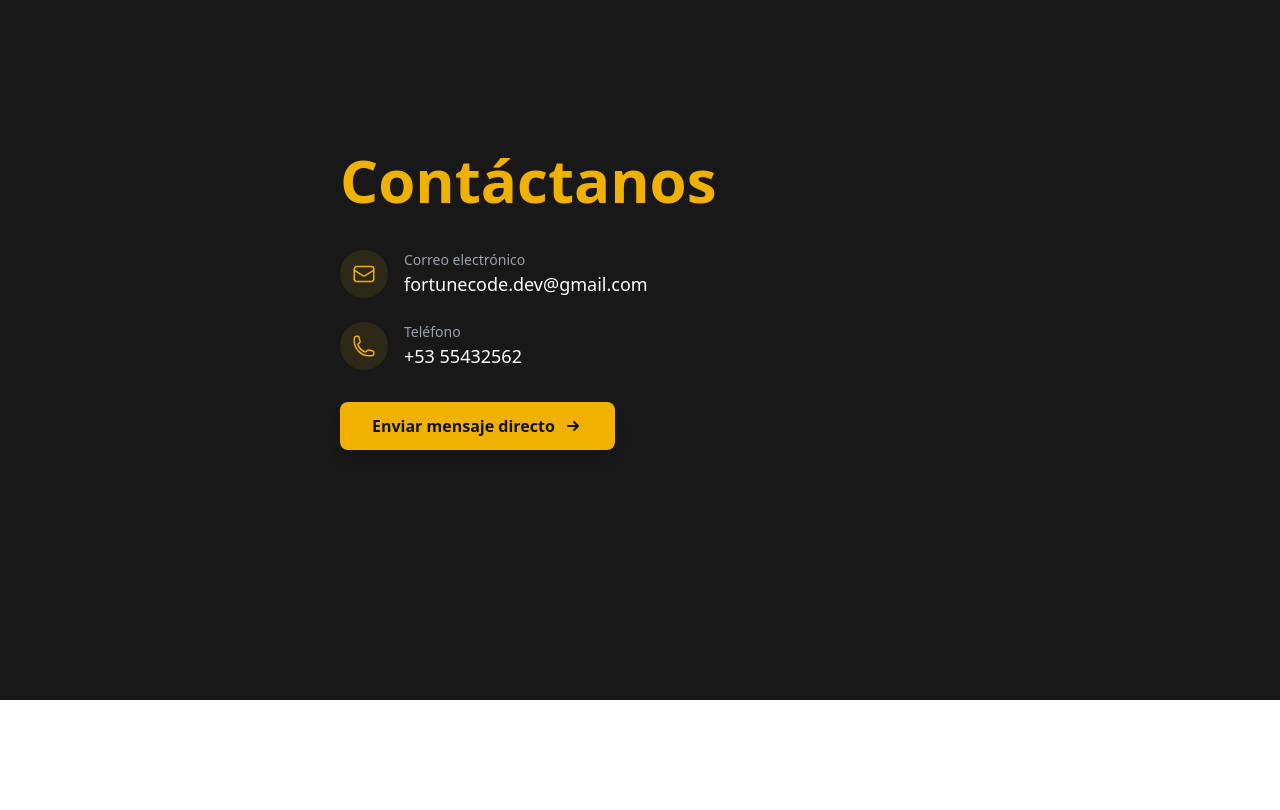
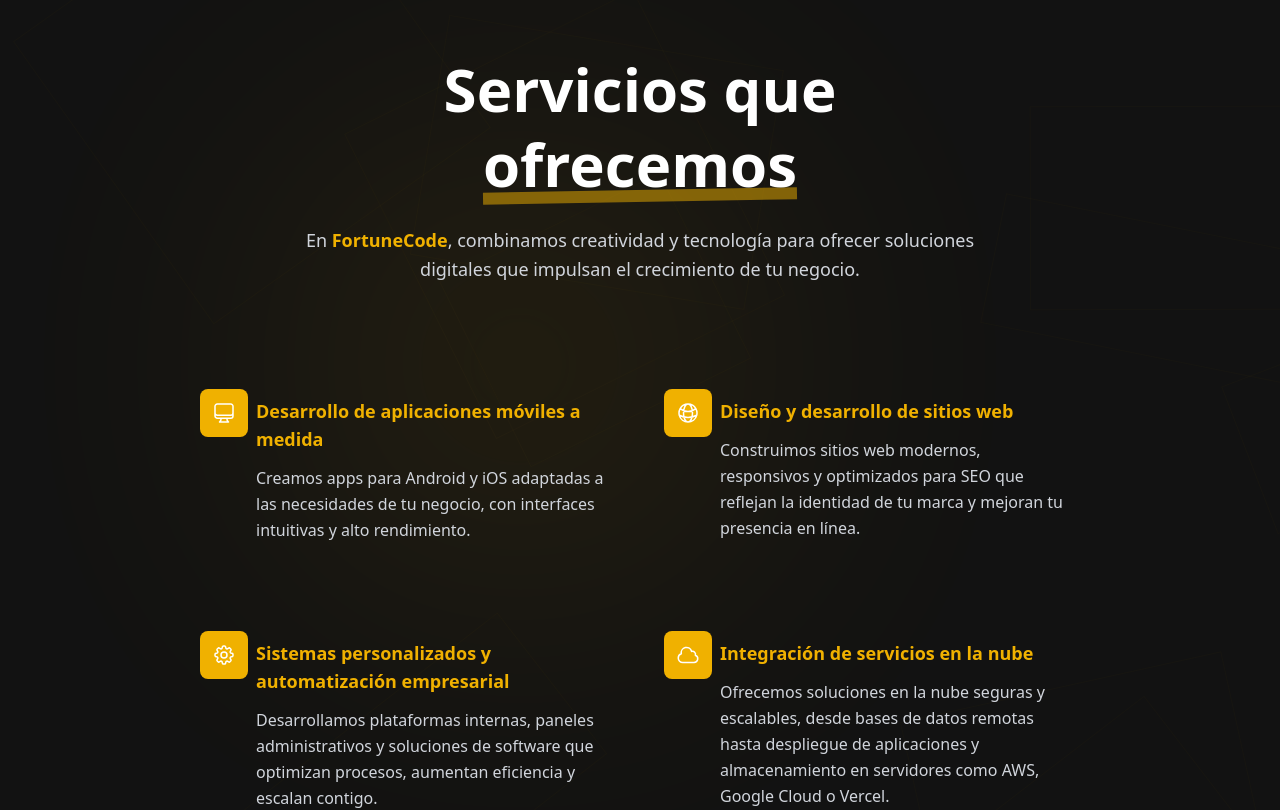
Before and after one commit to fortunecode-dev/portfolio, a React (Vite) app: page / in a window 1280 px wide. Shown: the part 900-1710 px from the top of the page. Before the commit the page ends 1600 px from the top, so only its background shows below. Built offline with nearby package versions, Linux system fonts and the light colour scheme.

Commit message:
Arreglo Services

```diff
--- a/src/App.jsx
+++ b/src/App.jsx
@@ -1,15 +1,16 @@
 import NavBar from "./components/navbar";
 import Hero from "./components/hero";
 import About from "./components/about";
+import Services from "./components/services"
 function App() {
 
   return <div>
       <NavBar />
       <Hero />
+      <Services />
       <About />
 
-      {/* <Services />
-      <Mision />
+      {/* <Mision />
       <Cta />
       <Footer /> */}
     </div>;
--- a/src/components/about.jsx
+++ b/src/components/about.jsx
@@ -6,7 +6,7 @@ import { EnvelopeIcon, PhoneIcon } from '@heroicons/react/24/outline';
 
 export default function About() {
   return (
-<div id='about' className="flex lg:flex-row flex-col justify-center items-center gap-20 bg-[#181818] px-10 py-20 lg:py-32 min-h-screen">
+<div id='contact' className="flex lg:flex-row flex-col justify-center items-center gap-20 bg-[#181818] px-10 py-20 lg:py-32 min-h-screen">
 
   <div className="flex flex-col items-start gap-10 lg:w-1/2">
     <div>
--- a/src/components/hero.jsx
+++ b/src/components/hero.jsx
@@ -19,7 +19,7 @@ export default function Hero() {
 
   const handleAllowScroll = () => {
     setAllowScroll(true);
-    const nextSection = document.querySelector('#about');
+    const nextSection = document.querySelector('#services');
     if (nextSection) {
       nextSection.scrollIntoView({ behavior: 'smooth' });
     }
@@ -29,6 +29,7 @@ export default function Hero() {
     <main className="relative flex flex-col justify-center items-center bg-[#121212] w-full min-h-screen overflow-hidden">
       {/* Animated Grid Background */}
       <div className="z-0 absolute inset-0 overflow-hidden">
+
         <div className="absolute inset-0 opacity-20">
           {Array.from({ length: 20 }).map((_, i) => (
             <motion.div
@@ -112,6 +113,8 @@ export default function Hero() {
 
       {/* Content */}
       <section className="z-10 relative flex flex-col justify-center items-center mx-auto px-6 w-full max-w-6xl text-center">
+        {/* <div className='mb-20 border-1 border-yellow-300 w-1/2'></div>
+        <div style={{clipPath: "polygon(30% 0, 70% 0, 100% 100%, 0% 100%)"}} className='bg-yellow-500/20 w-full h-150'></div> */}
         <motion.div
           initial={{ opacity: 0, y: 20 }}
           animate={{ opacity: 1, y: 0 }}
@@ -168,7 +171,7 @@ export default function Hero() {
                 onClick={handleAllowScroll}
                 className="z-10 relative flex items-center bg-[#f0b100] group-hover:bg-[#f0b100]/90 shadow-lg hover:shadow-xl px-8 py-4 rounded-xl font-medium text-[#121212] text-lg hover:scale-105 transition-all duration-300 transform"
               >
-                Contáctenos
+                Conocer más
                 <ChevronDoubleDownIcon className="ml-3 w-6 h-6 animate-bounce" />
               </button>
               <motion.div
--- a/src/components/navbar.jsx
+++ b/src/components/navbar.jsx
@@ -30,39 +30,39 @@ export default function NavBar() {
 
   return (
     <header className={`fixed inset-x-0 top-0 z-50 transition-all duration-300 ${scrolled ? 'bg-[#121212]/90 backdrop-blur-md py-2 shadow-lg' : 'bg-transparent py-4'}`}>
-      <nav className="mx-auto flex max-w-7xl items-center justify-between px-6 lg:px-8">
+      <nav className="flex justify-between items-center mx-auto px-6 lg:px-8 max-w-7xl">
         {/* Logo */}
         <div className="flex lg:flex-1">
-          <a href="#" className="-m-1.5 p-1.5 flex items-center">
-            <img src={Logo} alt="logo" className="h-10 w-auto" />
-            <span className="ml-3 text-2xl font-bold text-white">
+          <a href="#" className="flex items-center -m-1.5 p-1.5">
+            <img src={Logo} alt="logo" className="w-auto h-10" />
+            <span className="ml-3 font-bold text-white text-2xl">
               Fortune<span className="text-[#f0b100]">Code</span>
             </span>
           </a>
         </div>
 
         {/* Mobile menu button */}
-        <div className="flex lg:hidden">
+        <div className="lg:hidden flex">
           <button
             type="button"
-            className="-m-2.5 inline-flex items-center justify-center rounded-md p-2.5 text-gray-400 hover:text-[#f0b100]"
+            className="inline-flex justify-center items-center -m-2.5 p-2.5 rounded-md text-gray-400 hover:text-[#f0b100]"
             onClick={() => setMobileMenuOpen(true)}
           >
             <span className="sr-only">Open main menu</span>
-            <Bars3Icon className="h-8 w-8" aria-hidden="true" />
+            <Bars3Icon className="w-8 h-8" aria-hidden="true" />
           </button>
         </div>
 
         {/* Desktop navigation */}
-        <div className="hidden lg:flex lg:gap-x-12 lg:items-center">
+        <div className="hidden lg:flex lg:items-center lg:gap-x-12">
           {navigation.map((item) => (
             <a
               key={item.name}
               href={item.href}
-              className="text-sm font-semibold leading-6 text-gray-300 hover:text-[#f0b100] transition-colors duration-200 relative group"
+              className="group relative font-semibold text-gray-300 hover:text-[#f0b100] text-sm leading-6 transition-colors duration-200"
             >
               {item.name}
-              <span className="absolute bottom-0 left-0 w-0 h-0.5 bg-[#f0b100] transition-all duration-300 group-hover:w-full"></span>
+              <span className="bottom-0 left-0 absolute bg-[#f0b100] w-0 group-hover:w-full h-0.5 transition-all duration-300"></span>
             </a>
           ))}
         </div>
@@ -71,9 +71,9 @@ export default function NavBar() {
         <div className="hidden lg:flex lg:flex-1 lg:justify-end">
           <a
             href="#contact"
-            className="rounded-lg bg-[#f0b100] px-4 py-2 text-sm font-semibold text-[#121212] shadow-sm hover:bg-[#f0b100]/90 transition-colors duration-200 flex items-center gap-1"
+            className="flex items-center gap-1 bg-[#f0b100] hover:bg-[#f0b100]/90 shadow-sm px-4 py-2 rounded-lg font-semibold text-[#121212] text-sm transition-colors duration-200"
           >
-            Conocer más
+            Contactar
             <svg xmlns="http://www.w3.org/2000/svg" viewBox="0 0 20 20" fill="currentColor" className="w-4 h-4">
               <path fillRule="evenodd" d="M5.22 14.78a.75.75 0 001.06 0l7.22-7.22v5.69a.75.75 0 001.5 0v-7.5a.75.75 0 00-.75-.75h-7.5a.75.75 0 000 1.5h5.69l-7.22 7.22a.75.75 0 000 1.06z" clipRule="evenodd" />
             </svg>
@@ -88,32 +88,32 @@ export default function NavBar() {
         open={mobileMenuOpen}
         onClose={setMobileMenuOpen}
       >
-        <div className="fixed inset-0 z-50" />
-        <DialogPanel className="fixed inset-y-0 right-0 z-50 w-full overflow-y-auto bg-[#121212] px-6 py-6 sm:max-w-sm sm:ring-1 sm:ring-gray-900/10">
-          <div className="flex items-center justify-between">
-            <a href="#" className="-m-1.5 p-1.5 flex items-center">
-              <img src={Logo} alt="logo" className="h-10 w-auto" />
-              <span className="ml-3 text-2xl font-bold text-white">
+        <div className="z-50 fixed inset-0" />
+        <DialogPanel className="right-0 z-50 fixed inset-y-0 bg-[#121212] px-6 py-6 sm:ring-1 sm:ring-gray-900/10 w-full sm:max-w-sm overflow-y-auto">
+          <div className="flex justify-between items-center">
+            <a href="#" className="flex items-center -m-1.5 p-1.5">
+              <img src={Logo} alt="logo" className="w-auto h-10" />
+              <span className="ml-3 font-bold text-white text-2xl">
                 Fortune<span className="text-[#f0b100]">Code</span>
               </span>
             </a>
             <button
               type="button"
-              className="-m-2.5 rounded-md p-2.5 text-gray-400 hover:text-[#f0b100]"
+              className="-m-2.5 p-2.5 rounded-md text-gray-400 hover:text-[#f0b100]"
               onClick={() => setMobileMenuOpen(false)}
             >
               <span className="sr-only">Close menu</span>
-              <XMarkIcon className="h-8 w-8" aria-hidden="true" />
+              <XMarkIcon className="w-8 h-8" aria-hidden="true" />
             </button>
           </div>
-          <div className="mt-12 flow-root">
+          <div className="flow-root mt-12">
             <div className="-my-6 divide-y divide-gray-700">
               <div className="space-y-4 py-6">
                 {navigation.map((item) => (
                   <a
                     key={item.name}
                     href={item.href}
-                    className="-mx-3 block rounded-lg px-3 py-2 text-base font-semibold leading-7 text-gray-300 hover:bg-gray-800 hover:text-[#f0b100] transition-colors duration-200"
+                    className="block hover:bg-gray-800 -mx-3 px-3 py-2 rounded-lg font-semibold text-gray-300 hover:text-[#f0b100] text-base leading-7 transition-colors duration-200"
                     onClick={() => setMobileMenuOpen(false)}
                   >
                     {item.name}
@@ -123,7 +123,10 @@ export default function NavBar() {
               <div className="py-6">
                 <a
                   href="#contact"
-                  className="-mx-3 block rounded-lg px-3 py-2.5 text-base font-semibold leading-7 text-[#121212] bg-[#f0b100] hover:bg-[#f0b100]/90 transition-colors duration-200"
+                  style={{
+                    scrollBehavior:"s"
+                  }}
+                  className="block bg-[#f0b100] hover:bg-[#f0b100]/90 -mx-3 px-3 py-2.5 rounded-lg font-semibold text-[#121212] text-base leading-7 transition-colors duration-200"
                   onClick={() => setMobileMenuOpen(false)}
                 >
                   Conocer más
--- a/src/components/services.jsx
+++ b/src/components/services.jsx
@@ -5,6 +5,7 @@ import {
   CloudIcon
 } from "@heroicons/react/24/outline";
 import { motion } from "framer-motion";
+
 const features = [
   {
     name: "Desarrollo de aplicaciones móviles a medida",
@@ -33,41 +34,118 @@ const features = [
 ];
 
 export default function Services() {
-  return <div className="bg-gradient-to-t from-gray-900 to-cyan-950 py-24 sm:py-32">
-      <div className="mx-auto px-6 lg:px-8 max-w-7xl">
+  return (
+    <div
+      id="services"
+      className="relative bg-[#121212] py-24 sm:py-32 overflow-hidden"
+    >
+      {/* Fondo decorativo similar al Hero */}
+      <div className="z-0 absolute inset-0 opacity-20 overflow-hidden">
+        {Array.from({ length: 10 }).map((_, i) =>
+          <motion.div
+            key={i}
+            className="absolute border border-[#f0b100]/10"
+            style={{
+              top: `${Math.random() * 100}%`,
+              left: `${Math.random() * 100}%`,
+              width: `${Math.random() * 300 + 100}px`,
+              height: `${Math.random() * 300 + 100}px`
+            }}
+            animate={{
+              x: [0, Math.random() * 100 - 50],
+              y: [0, Math.random() * 100 - 50],
+              rotate: [0, 360]
+            }}
+            transition={{
+              duration: Math.random() * 30 + 20,
+              repeat: Infinity,
+              repeatType: "reverse",
+              ease: "linear"
+            }}
+          />
+        )}
+      </div>
+
+      {/* Efectos de luz */}
+      <div className="absolute inset-0 overflow-hidden">
+        <motion.div
+          className="top-1/4 left-1/4 absolute bg-[#f0b100] opacity-10 blur-[120px] rounded-full w-[400px] h-[400px]"
+          animate={{
+            scale: [1, 1.3, 1],
+            opacity: [0.05, 0.15, 0.05]
+          }}
+          transition={{
+            duration: 8,
+            repeat: Infinity,
+            ease: "easeInOut"
+          }}
+        />
+      </div>
+
+      <div className="z-10 relative mx-auto px-6 lg:px-8 max-w-7xl">
         <div className="mx-auto max-w-2xl lg:text-center">
-          <motion.h2 initial={{ opacity: 0, y: 100 }} whileInView={{ opacity: 1, y: 0 }} transition={{ duration: 0.7, ease: "easeIn" }} viewport={{ once: true }} className="font-semibold text-yellow-500 text-base/7">
-            Innovamos contigo
-          </motion.h2>
-          <motion.p initial={{ opacity: 0, y: 100 }} whileInView={{ opacity: 1, y: 0 }} transition={{ duration: 0.7, ease: "easeIn", delay: 0.2 }} viewport={{ once: true }} className="mt-2 font-semibold text-yellow-500 text-4xl sm:text-5xl lg:text-balance text-pretty tracking-tight">
-            Servicios que ofrecemos
-          </motion.p>
-          <motion.p initial={{ opacity: 0, y: 100 }} whileInView={{ opacity: 1, y: 0 }} transition={{ duration: 0.7, ease: "easeIn", delay: 0.2 }} viewport={{ once: true }} className="mt-6 text-white text-lg/8">
-            En <span className="font-bold text-yellow-500">
-              Fortune Code
-            </span>, combinamos creatividad y tecnología para ofrecer soluciones digitales que impulsan el crecimiento de tu negocio. Ya sea que necesites una app, un sitio web o un sistema personalizado, nosotros lo desarrollamos a tu medida.
+          <motion.h3
+            initial={{ opacity: 0, y: 20 }}
+            whileInView={{ opacity: 1, y: 0 }}
+            transition={{ duration: 0.7, delay: 0.2 }}
+            viewport={{ once: true }}
+            className="mt-6 font-bold text-white text-4xl sm:text-5xl lg:text-6xl leading-tight"
+          >
+            Servicios que{" "}
+            <span className="inline-block relative">
+              <span className="z-10 relative">ofrecemos</span>
+              <span className="bottom-0 left-0 z-0 absolute bg-[#f0b100]/50 w-full h-3 -rotate-1" />
+            </span>
+          </motion.h3>
+
+          <motion.p
+            initial={{ opacity: 0, y: 20 }}
+            whileInView={{ opacity: 1, y: 0 }}
+            transition={{ duration: 0.7, delay: 0.4 }}
+            viewport={{ once: true }}
+            className="mt-6 text-gray-300 text-lg leading-relaxed"
+          >
+            En <span className="font-bold text-[#f0b100]">FortuneCode</span>,
+            combinamos creatividad y tecnología para ofrecer soluciones
+            digitales que impulsan el crecimiento de tu negocio.
           </motion.p>
         </div>
-        <motion.div initial={{ opacity: 0, y: 100 }} whileInView={{ opacity: 1, y: 0 }} transition={{ duration: 0.7, ease: "easeIn", delay: 0.4 }} viewport={{ once: true }} className="mx-auto mt-16 sm:mt-20 lg:mt-24 max-w-2xl lg:max-w-4xl">
-          <dl className="gap-x-8 gap-y-10 lg:gap-y-16 grid grid-cols-1 lg:grid-cols-2 lg:max-w-none max-w-xl">
-            {features.map(feature =>
-              <div key={feature.name} className="relative pl-16">
-                <dt className="font-semibold text-yellow-500 text-base/7">
-                  <div className="top-0 left-0 absolute flex justify-center items-center bg-yellow-500 rounded-lg size-10">
+
+        <motion.div
+          initial={{ opacity: 0, y: 50 }}
+          whileInView={{ opacity: 1, y: 0 }}
+          transition={{ duration: 0.7, delay: 0.6 }}
+          viewport={{ once: true }}
+          className="mx-auto mt-16 sm:mt-20 lg:mt-24 max-w-2xl lg:max-w-4xl"
+        >
+          <div className="gap-x-8 gap-y-12 lg:gap-y-16 grid grid-cols-1 lg:grid-cols-2">
+            {features.map((feature, index) =>
+              <motion.div
+                key={feature.name}
+                whileHover={{ y: -5 }}
+                transition={{ duration: 0.3 }}
+                className="group relative p-4 pl-16"
+              >
+                <dt className="font-bold text-[#f0b100] text-lg">
+                  <div className="top-0 left-0 absolute flex justify-center items-center bg-[#f0b100] group-hover:bg-[#f0b100]/90 m-2 rounded-lg w-12 h-12 transition-all duration-300">
                     <feature.icon
+                      className="w-6 h-6 text-white"
                       aria-hidden="true"
-                      className="size-6 text-white"
                     />
                   </div>
                   {feature.name}
                 </dt>
-                <dd className="mt-2 text-white text-base/7">
+                <dd className="mt-3 text-gray-300 text-base leading-relaxed">
                   {feature.description}
                 </dd>
-              </div>
+
+                {/* Efecto de borde al hover */}
+                <div className="-z-10 absolute inset-0 opacity-0 group-hover:opacity-100 border border-[#f0b100]/10 group-hover:border-[#f0b100]/30 rounded-xl transition-all duration-500" />
+              </motion.div>
             )}
-          </dl>
+          </div>
         </motion.div>
       </div>
-    </div>;
+    </div>
+  );
 }
```
